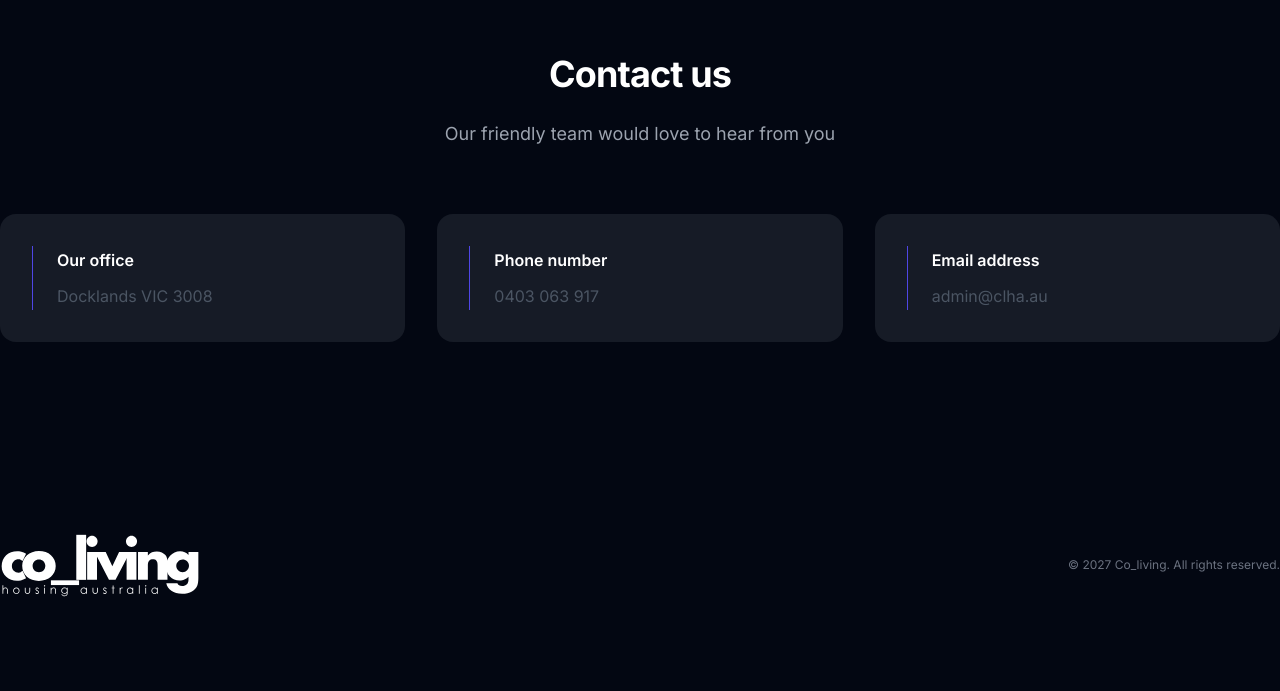
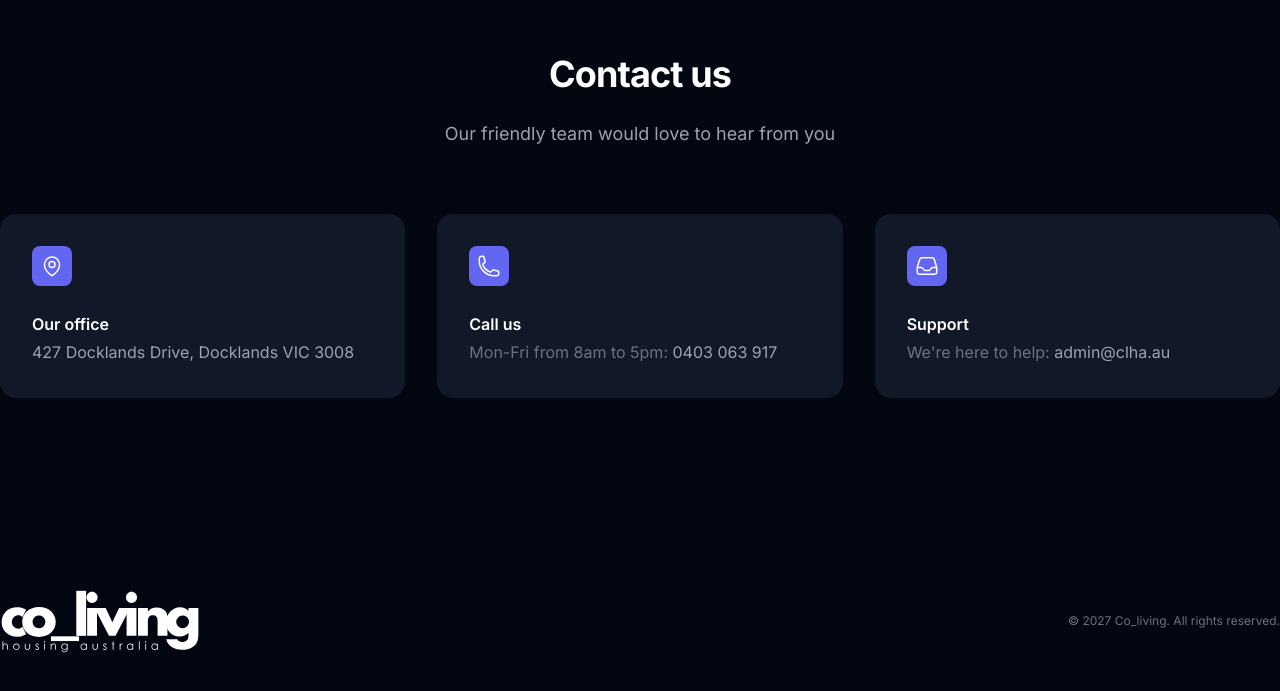
Before and after one commit to callumnaden/co-living, a Next.js app: page / in a window 1280 px wide. Shown: the part 4943-5634 px from the top of the page. Before the commit the page ends 5588 px from the top, so only its background shows below. Built offline with nearby package versions, Linux system fonts and the light colour scheme.

Commit message:
contact us update

```diff
--- a/app/page.tsx
+++ b/app/page.tsx
@@ -14,7 +14,7 @@ import youngSeniorMen from "../public/images/young-senior-men.jpg"
 import featureImageBig from "../public/images/young-people-bike-happy.jpg";
 import { FadeIn, FadeInStagger } from './components/FadeIn';
 
-import { CurrencyDollarIcon, ArrowTrendingUpIcon, FaceSmileIcon, PresentationChartLineIcon } from '@heroicons/react/24/outline'
+import { CurrencyDollarIcon, ArrowTrendingUpIcon, FaceSmileIcon, PresentationChartLineIcon, MapPinIcon, PhoneIcon, InboxIcon } from '@heroicons/react/24/outline'
 
 
 
@@ -365,26 +365,34 @@ export default function Home() {
 
    <div className='mt-16'>
 
-  <div className="grid grid-cols-1 gap-8 text-base leading-7 md:grid-cols-3 lg:mx-0 lg:max-w-none">
-          <FadeIn className="bg-[#161B26] rounded-2xl mx-auto px-8 py-8 w-full">
-            <h3 className="border-l border-indigo-600 pl-6 font-semibold text-white">Our office</h3>
-            <address className="border-l border-indigo-600 pl-6 pt-2 not-italic text-gray-600">
-              <p>Docklands VIC 3008</p>
+  <div className="grid grid-cols-1 gap-8 text-base leading-7 lg:grid-cols-3 lg:mx-0 lg:max-w-none">
+          <FadeIn className=" bg-gray-900 rounded-2xl mx-auto px-8 py-8 w-full">
+              <div className="mb-6 flex h-10 w-10 items-center justify-center rounded-lg bg-indigo-500">
+                  <MapPinIcon className="h-6 w-6 text-white" aria-hidden="true" />
+              </div>
+            <h3 className="font-semibold text-white">Our office</h3>
+            <address className="not-italic text-gray-400">
+              <p>427 Docklands Drive, Docklands VIC 3008</p>
             </address>
           </FadeIn>
-          <FadeIn className="bg-[#161B26] rounded-2xl mx-auto px-8 py-8 w-full">
-            <h3 className="border-l border-indigo-600 pl-6 font-semibold text-white">Phone number</h3>
-            <div className="border-l border-indigo-600 pl-6 pt-2 not-italic text-gray-600">
-              <p>0403 063 917</p>
-            </div>
+          <FadeIn className=" bg-gray-900 rounded-2xl mx-auto px-8 py-8 w-full">
+              <div className="mb-6 flex h-10 w-10 items-center justify-center rounded-lg bg-indigo-500">
+                  <PhoneIcon className="h-6 w-6 text-white" aria-hidden="true" />
+              </div>
+            <h3 className="font-semibold text-white">Call us</h3>
+            <address className="not-italic text-gray-500">
+              <p>Mon-Fri from 8am to 5pm: <span className='text-gray-400'>0403 063 917</span></p>
+            </address>
           </FadeIn>
-          <FadeIn className="bg-[#161B26] rounded-2xl mx-auto px-8 py-8 w-full">
-            <h3 className="border-l border-indigo-600 pl-6 font-semibold text-white">Email address</h3>
-            <div className="border-l border-indigo-600 pl-6 pt-2 not-italic text-gray-600">
-              <p>admin@clha.au</p>
-            </div>
+          <FadeIn className=" bg-gray-900 rounded-2xl mx-auto px-8 py-8 w-full">
+              <div className="mb-6 flex h-10 w-10 items-center justify-center rounded-lg bg-indigo-500">
+                  <InboxIcon className="h-6 w-6 text-white" aria-hidden="true" />
+              </div>
+            <h3 className="font-semibold text-white">Support</h3>
+            <address className="not-italic text-gray-500">
+              <p>We&apos;re here to help: <span className='text-gray-400'>admin@clha.au</span></p>
+            </address>
           </FadeIn>
-
         </div>
 </div>
 
```
